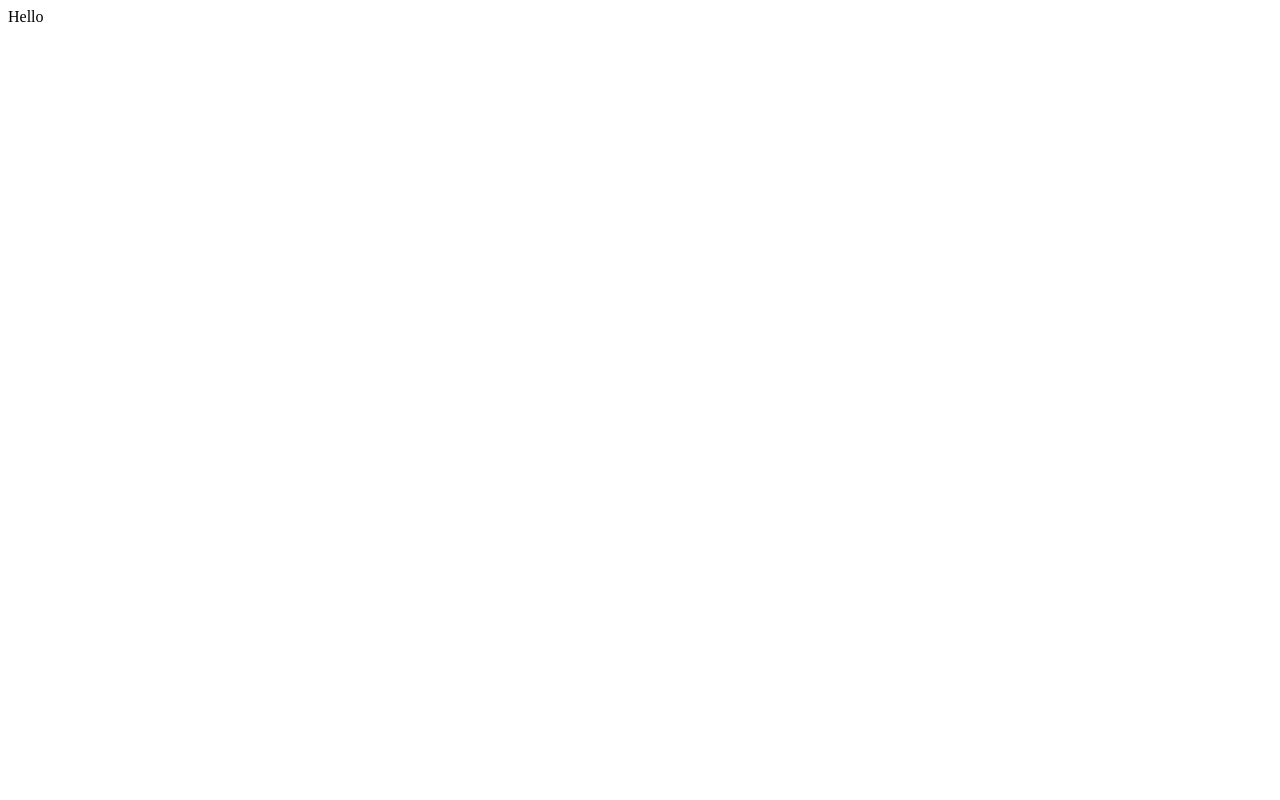
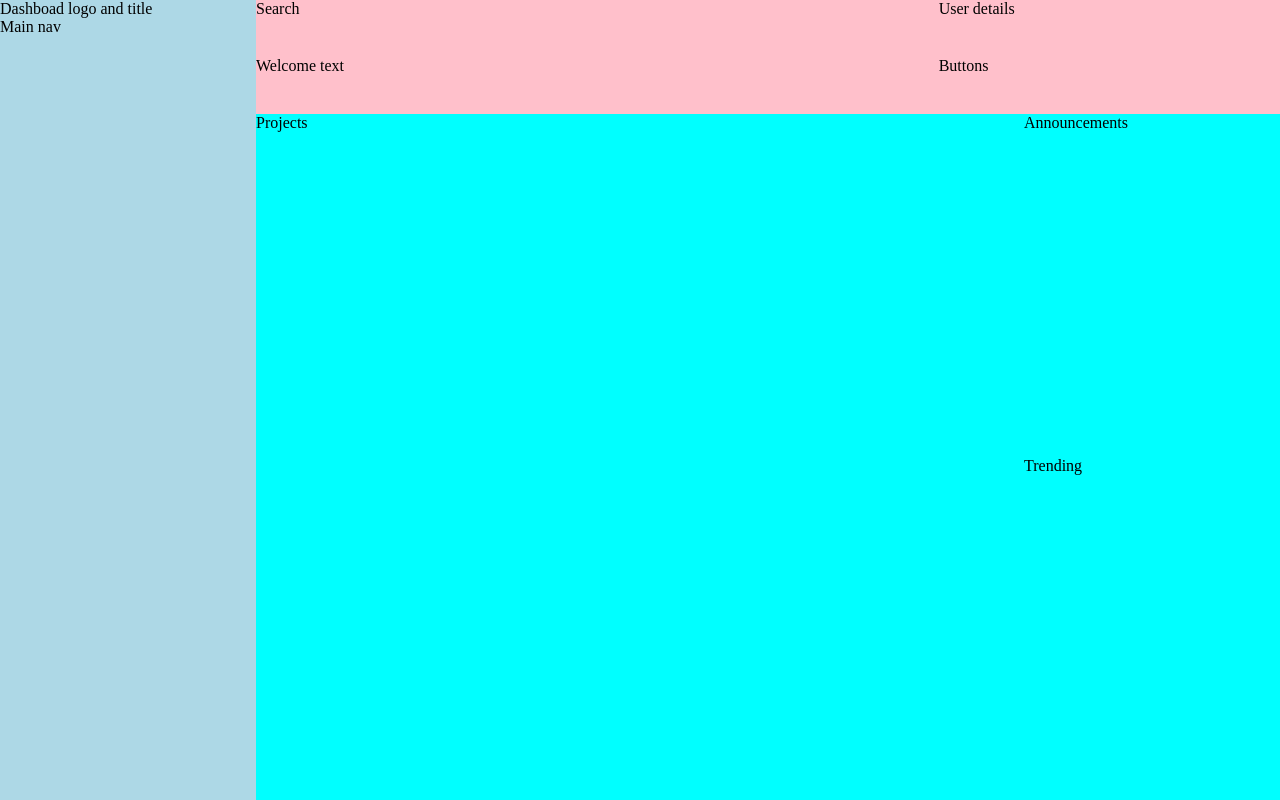
Before and after one commit to hi-its-jack/admin-dashboard, a plain HTML site: page index.html in a window 1280 px wide. Drawn offline with Linux system fonts and the light colour scheme.

Commit message:
Applied CSS grid layout

```diff
--- a/index.html
+++ b/index.html
@@ -8,7 +8,27 @@
 </head>
 <body>
 
-    Hello
+<div class="container">
+    <header class="header">
+        <div class="search">Search</div>
+        <div class="user">User details</div>
+        <div class="welcome">Welcome text</div>
+        <div class="buttons">Buttons</div>
+    </header>
+
+    <nav class="nav-bar">
+        <div class="logo-title">Dashboad logo and title</div>
+        <div class="main-nav">Main nav</div>
+    </nav>
+
+
+    <main class="main-section">
+        <div class="projects">Projects</div>
+        <div class="announcements">Announcements</div>
+        <div class="trending">Trending</div>
+    </main>
+</div>
+
 
 </body>
 </html>
--- a/style.css
+++ b/style.css
@@ -0,0 +1,62 @@
+/*
+Use CSS Grid for the layout (2 rows, 2 columns)...
+    - Navbar
+    - Header
+    - Main
+*/
+
+*{
+    margin: 0;
+    padding: 0;
+    box-sizing: border-box;
+}
+
+body{
+    height: 100vh;
+    width: 100%;
+}
+
+/* Container */
+.container{
+    display: grid;
+    grid-template: 1fr 6fr / 1fr 4fr;
+    height: 100%;
+}
+
+/* Header */
+.header{
+    display: grid;
+    grid-template: repeat(2, 1fr)/ 2fr 1fr;
+    background-color: pink;
+    grid-column: 2;
+}
+
+/* Nav */
+
+.nav-bar{
+    display: grid;
+    grid-template-rows: auto 1fr;
+    background-color: lightblue;
+    grid-row: 1 / 3;
+}
+
+.logo-title{
+    grid-row: 1;
+}
+
+
+/* Main */
+.main-section{
+    display: grid;
+    grid-template: repeat(2, 1fr)/ 3fr 1fr;
+    background-color: aqua;
+    grid-column: 2;
+}
+
+.projects{
+    grid-row: 1 / -1;
+}
+
+/* .announcements{}
+
+.trending{} */
```
